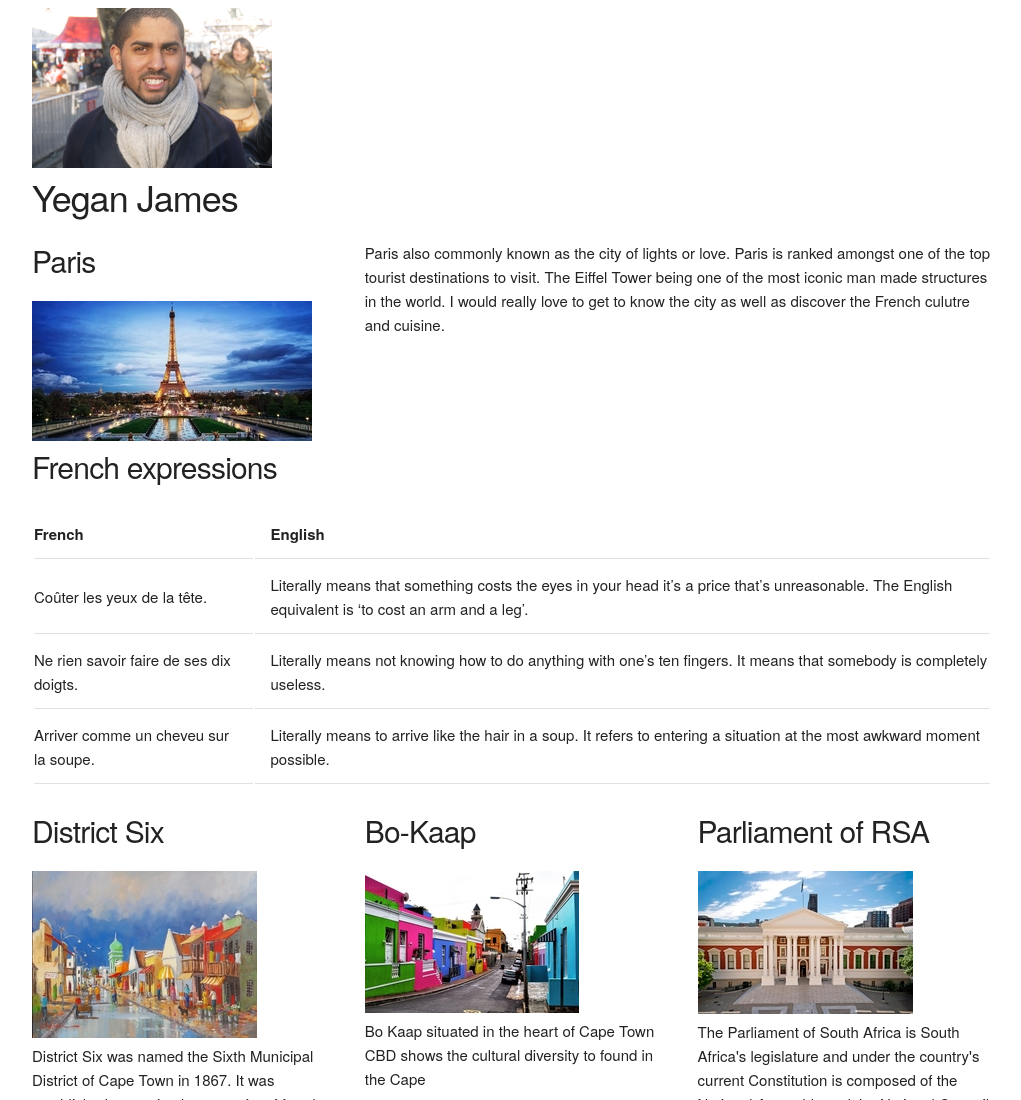
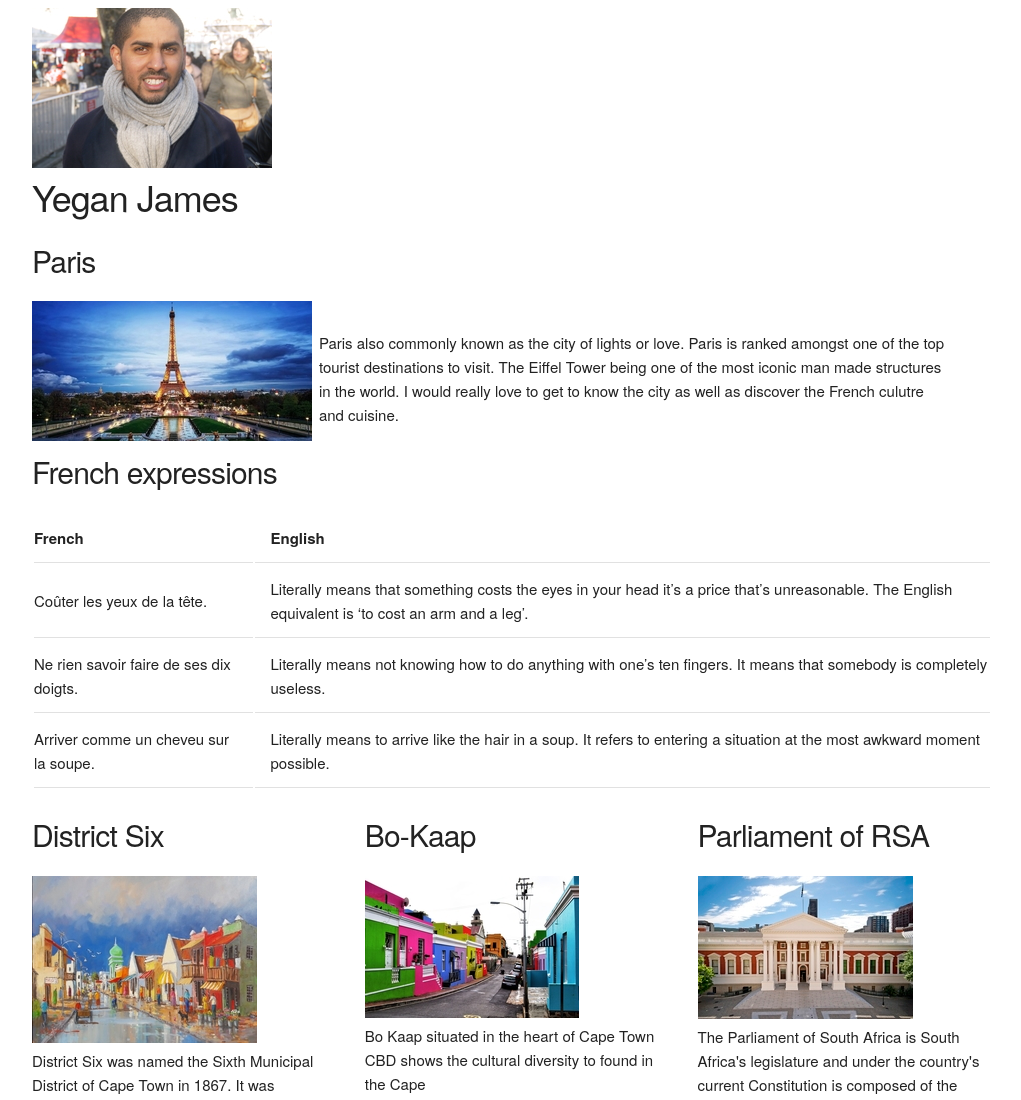
Before and after one commit to Yegan/skeleton-grid, a plain HTML site: page index.html in a window 1280 px wide. Shown: the top 1100 px of the page, without its empty margins (128-1149 px from the left). Drawn offline with Linux system fonts and the light colour scheme.

Commit message:
final copy

```diff
--- a/skeleton.css
+++ b/skeleton.css
@@ -67,7 +67,8 @@
   .five.columns                   { width: 39.3333333333%; }
   .six.columns                    { width: 48%;            }
   .seven.columns                  { width: 56.6666666667%; }
-  .eight.columns                  { width: 65.3333333333%; }
+  .eight.columns                  { width: 65.3333333333%;
+  margin-left: -0.5em; margin-top: 6em;}
   .nine.columns                   { width: 74.0%;          }
   .ten.columns                    { width: 82.6666666667%; }
   .eleven.columns                 { width: 91.3333333333%; }
```
